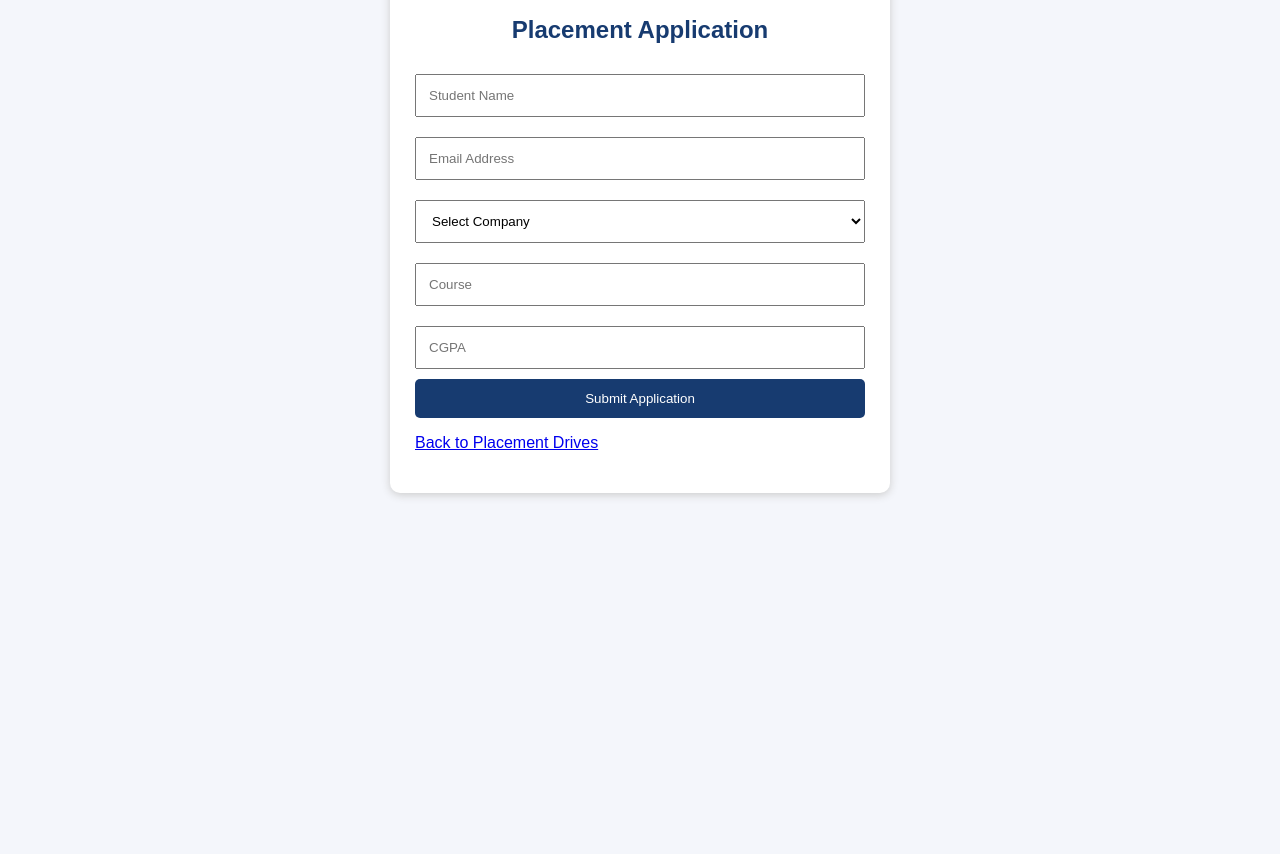
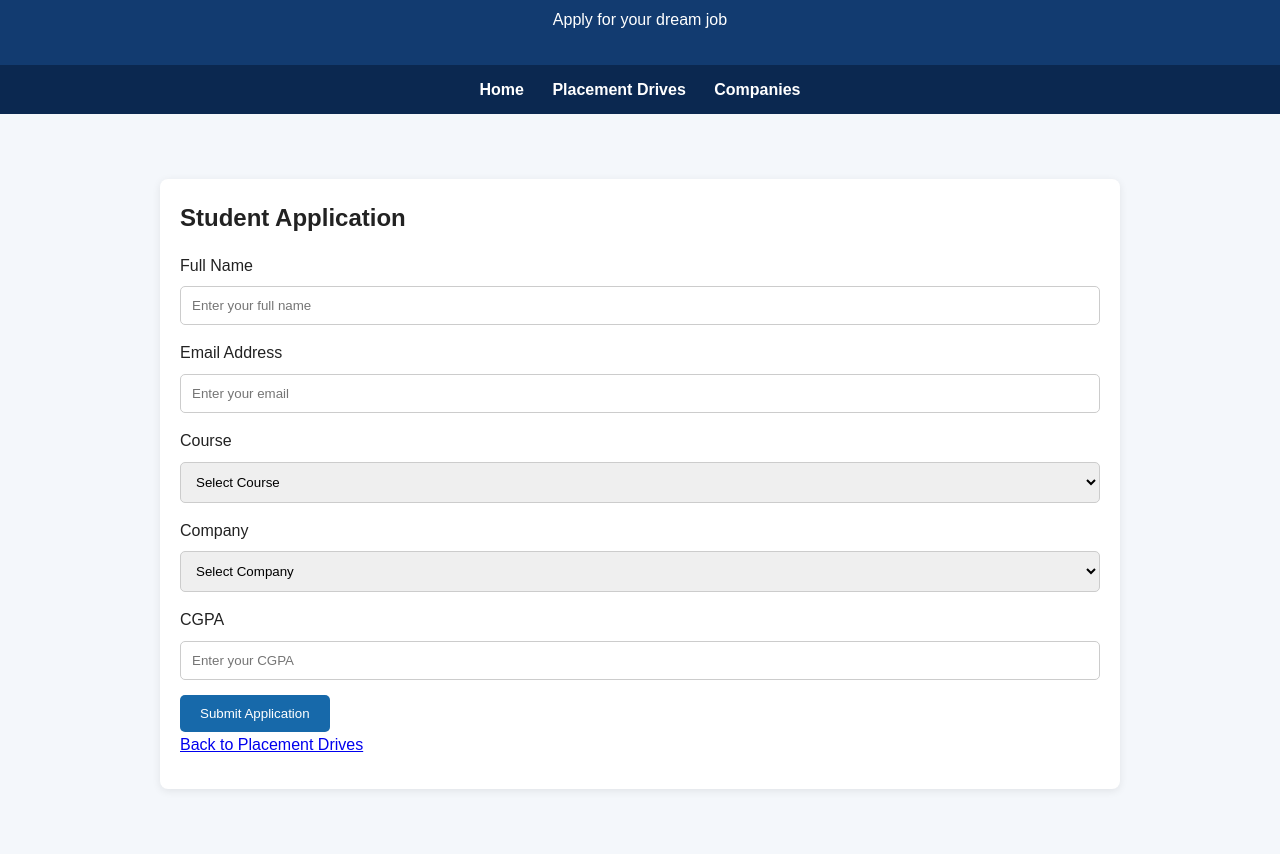
Before and after one commit to omghawate06-alt/Training-Placement-System, a plain HTML site: page applications.html in a window 1280 px wide. Shown: the part 79-933 px from the top of the page. Before the commit the page ends 800 px from the top, so only its background shows below. Drawn offline with Linux system fonts and the light colour scheme.

Commit message:
Update applications.html

```diff
--- a/applications.html
+++ b/applications.html
@@ -4,59 +4,50 @@
 <head>
     <meta charset="UTF-8">
     <meta name="viewport" content="width=device-width, initial-scale=1.0">
-    <title>Student Application</title>
 
-    <style>
-        body {
-            font-family: Arial, sans-serif;
-            background: #f4f6fb;
-            margin: 0;
-            padding: 20px;
-        }
+    <title>Placement Application</title>
 
-        .container {
-            background: white;
-            max-width: 450px;
-            margin: 30px auto;
-            padding: 25px;
-            border-radius: 10px;
-            box-shadow: 0 2px 8px #ccc;
-        }
-
-        h2 {
-            color: #173b70;
-            text-align: center;
-        }
-
-        input, select {
-            width: 100%;
-            padding: 12px;
-            margin: 10px 0;
-            box-sizing: border-box;
-        }
-
-        button {
-            width: 100%;
-            padding: 12px;
-            background: #173b70;
-            color: white;
-            border: none;
-            border-radius: 5px;
-        }
-    </style>
+    <link rel="stylesheet" href="style.css">
 </head>
 
 <body>
 
-<div class="container">
+    <header>
+        <h1>Placement Application Form</h1>
+        <p>Apply for your dream job</p>
+    </header>
 
-    <h2>Placement Application</h2>
+    <nav>
+        <a href="index.html">Home</a>
+        <a href="drives.html">Placement Drives</a>
+        <a href="companies.html">Companies</a>
+    </nav>
 
-    <form>
-        <input type="text" placeholder="Student Name" required>
+    <main class="container">
 
-        <input type="email" placeholder="Email Address" required>
+        <div class="card">
+            <h2>Student Application</h2>
 
+            <form onsubmit="return validateApplication()">
+
+                <label>Full Name</label>
+                <input type="text" id="name"
+                       placeholder="Enter your full name" required>
+
+                <label>Email Address</label>
+                <input type="email" id="email"
+                       placeholder="Enter your email" required>
+
+                <label>Course</label>
+                <select required>
+                    <option value="">Select Course</option>
+                    <option>B.Sc Computer Science</option>
+                    <option>BCA</option>
+                    <option>B.Tech</option>
+                    <option>BBA</option>
+                </select>
+
+                <label>Company</label>
                 <select required>
                     <option value="">Select Company</option>
                     <option>TCS</option>
@@ -64,16 +55,20 @@
                     <option>Wipro</option>
                 </select>
 
-        <input type="text" placeholder="Course" required>
-
-        <input type="number" placeholder="CGPA" step="0.01" min="0" max="10" required>
+                <label>CGPA</label>
+                <input type="number" step="0.01" min="0" max="10"
+                       placeholder="Enter your CGPA" required>
 
                 <button type="submit">Submit Application</button>
+
             </form>
 
             <p><a href="drives.html">Back to Placement Drives</a></p>
+        </div>
 
-</div>
+    </main>
+
+    <script src="script.js"></script>
 
 </body>
 </html>
```
Lines whose indentation alone changed are shown as unchanged.
